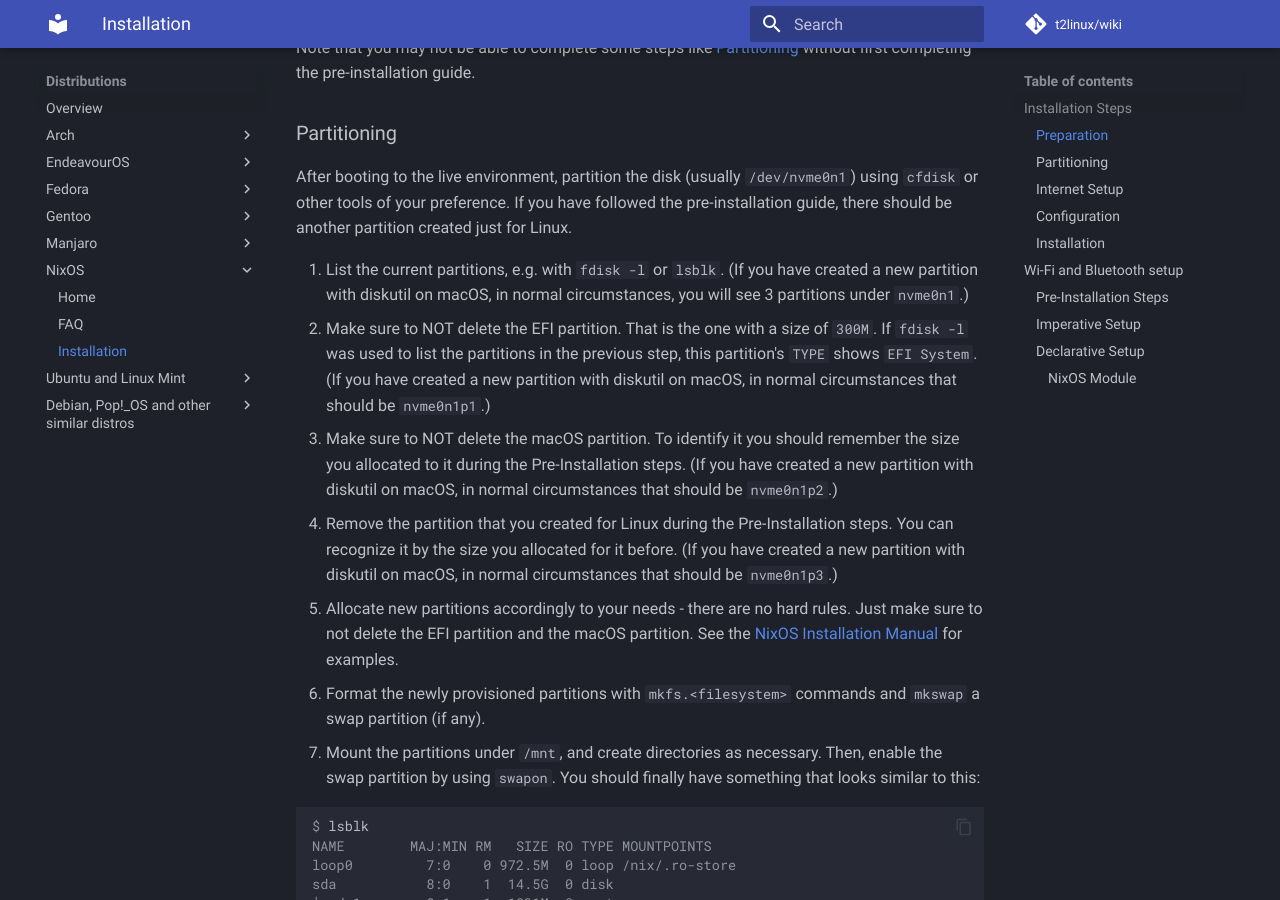
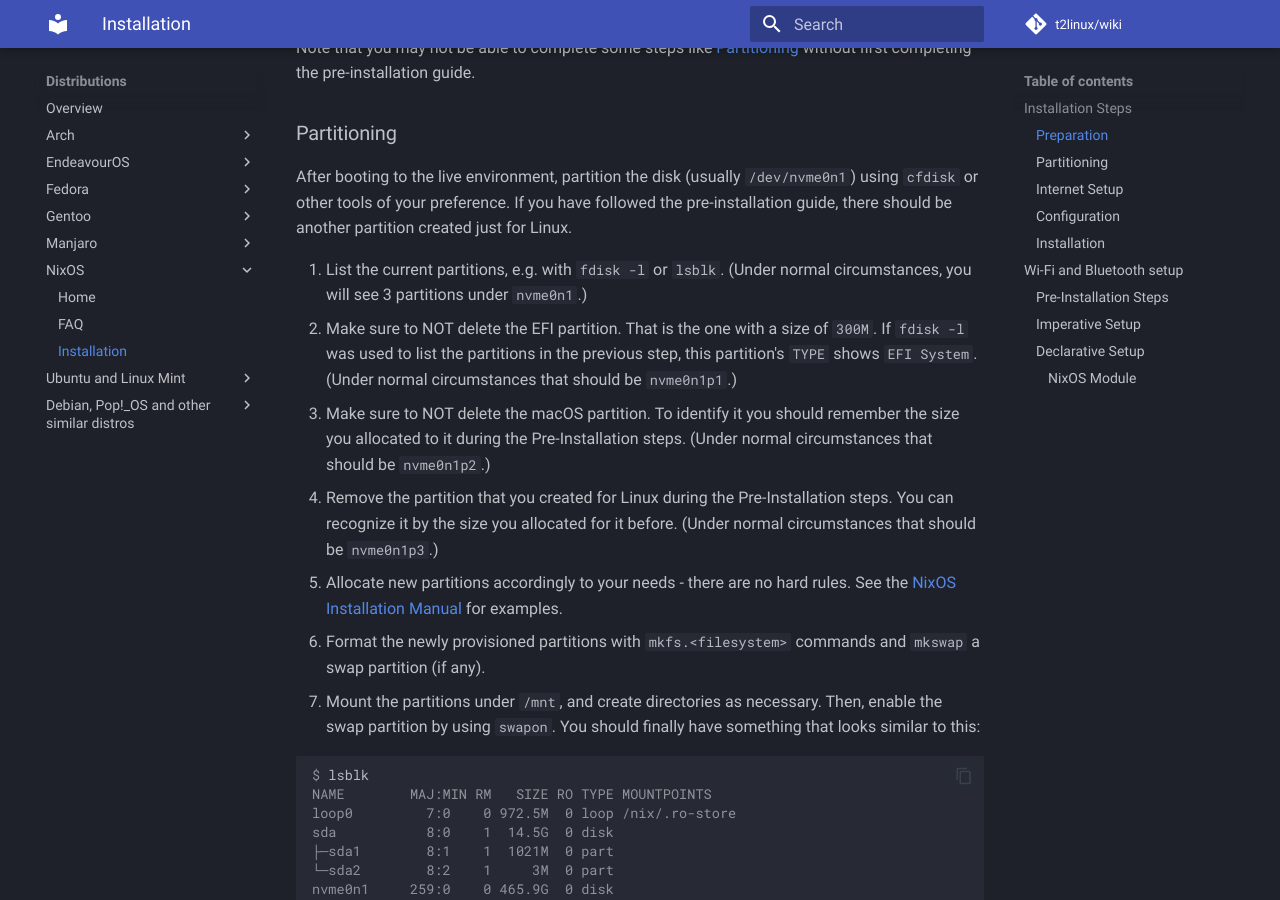
Before and after one commit to t2linux/wiki, an MkDocs documentation site: the page built from docs/distributions/nixos/installation.md, in a window 1280 px wide and 900 px high, scrolled down 653 px. Built offline with MkDocs 1.6.1 and Material for MkDocs 9.7.7, drawn with Linux system fonts in a browser that asks for light colours; comment, search, counter and statistics services are not loaded.

Commit message:
remove redundant instructions
remove parts that state: "if you have created a new partition with
diskutil...", as this is already implied by the pre-installation steps

remove redundant instruction to not delete EFI and macOS partitions

```diff
--- a/docs/distributions/nixos/installation.md
+++ b/docs/distributions/nixos/installation.md
@@ -23,11 +23,11 @@ Note that you may not be able to complete some steps like [Partitioning](#partit
 After booting to the live environment, partition the disk (usually `/dev/nvme0n1`) using `cfdisk` or other tools of your preference.
 If you have followed the pre-installation guide, there should be another partition created just for Linux.
 
-1. List the current partitions, e.g. with `fdisk -l` or `lsblk`. (If you have created a new partition with diskutil on macOS, in normal circumstances, you will see 3 partitions under `nvme0n1`.)
-2. Make sure to NOT delete the EFI partition. That is the one with a size of `300M`. If `fdisk -l` was used to list the partitions in the previous step, this partition's `TYPE` shows `EFI System`. (If you have created a new partition with diskutil on macOS, in normal circumstances that should be `nvme0n1p1`.)
-3. Make sure to NOT delete the macOS partition. To identify it you should remember the size you allocated to it during the Pre-Installation steps. (If you have created a new partition with diskutil on macOS, in normal circumstances that should be `nvme0n1p2`.)
-4. Remove the partition that you created for Linux during the Pre-Installation steps. You can recognize it by the size you allocated for it before. (If you have created a new partition with diskutil on macOS, in normal circumstances that should be `nvme0n1p3`.)
-5. Allocate new partitions accordingly to your needs - there are no hard rules. Just make sure to not delete the EFI partition and the macOS partition. See the [NixOS Installation Manual](https://nixos.org/manual/nixos/stable/#sec-installation-manual-partitioning-UEFI) for examples.
+1. List the current partitions, e.g. with `fdisk -l` or `lsblk`. (Under normal circumstances, you will see 3 partitions under `nvme0n1`.)
+2. Make sure to NOT delete the EFI partition. That is the one with a size of `300M`. If `fdisk -l` was used to list the partitions in the previous step, this partition's `TYPE` shows `EFI System`. (Under normal circumstances that should be `nvme0n1p1`.)
+3. Make sure to NOT delete the macOS partition. To identify it you should remember the size you allocated to it during the Pre-Installation steps. (Under normal circumstances that should be `nvme0n1p2`.)
+4. Remove the partition that you created for Linux during the Pre-Installation steps. You can recognize it by the size you allocated for it before. (Under normal circumstances that should be `nvme0n1p3`.)
+5. Allocate new partitions accordingly to your needs - there are no hard rules. See the [NixOS Installation Manual](https://nixos.org/manual/nixos/stable/#sec-installation-manual-partitioning-UEFI) for examples.
 6. Format the newly provisioned partitions with `mkfs.<filesystem>` commands and `mkswap` a swap partition (if any).
 7. Mount the partitions under `/mnt`, and create directories as necessary. Then, enable the swap partition by using `swapon`. You should finally have something that looks similar to this:
 
```
